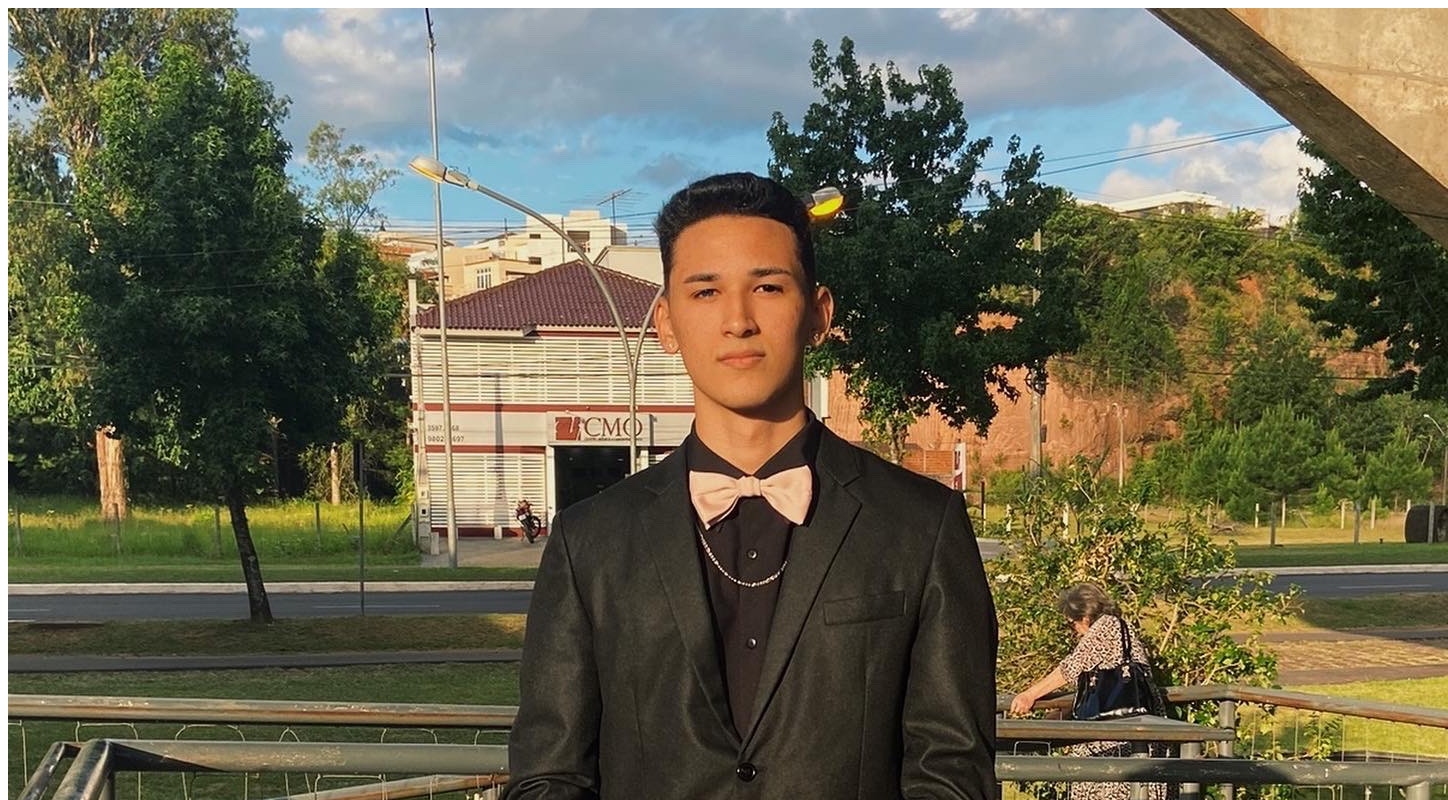
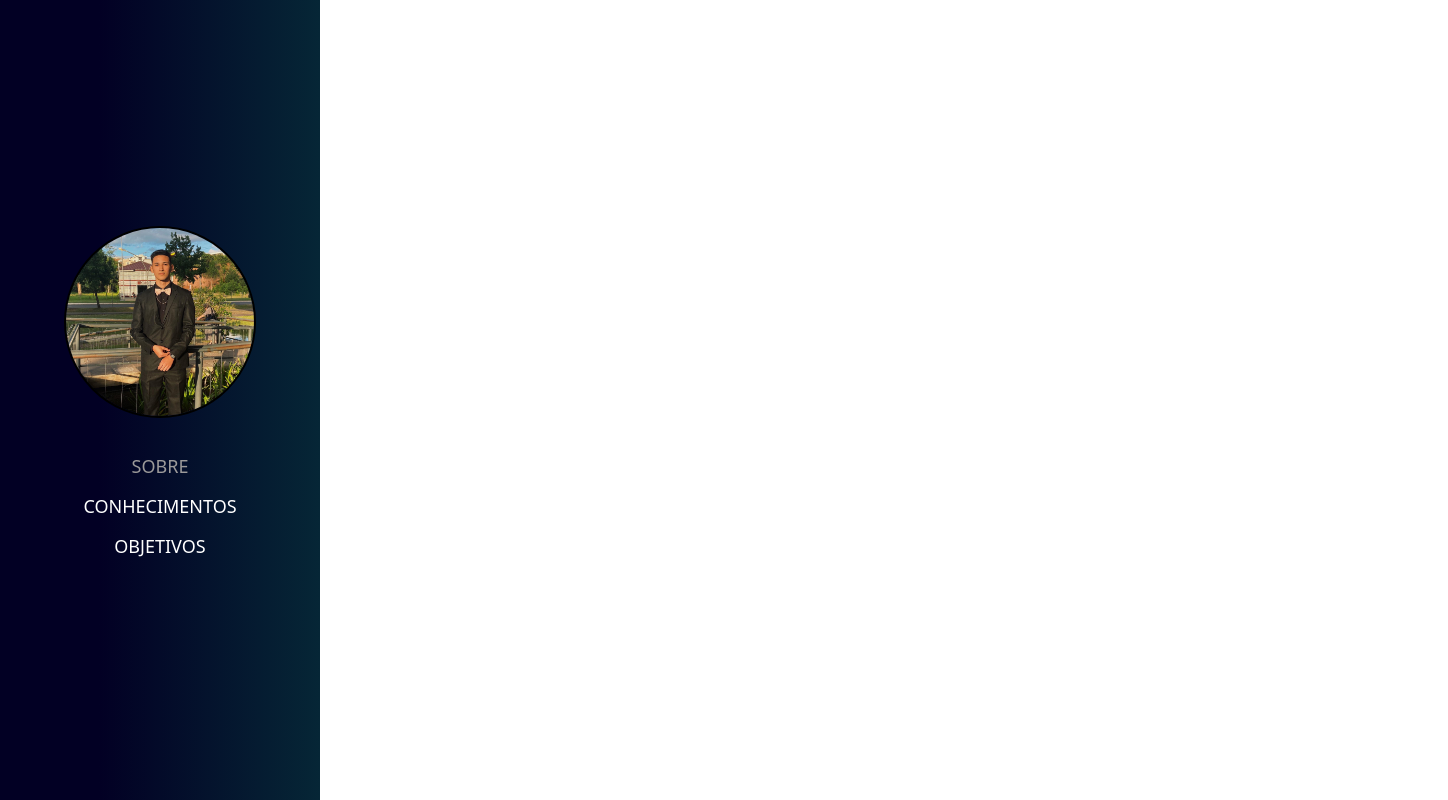
Before and after one commit to riquelmemr/portfolio, a plain HTML site: page index.html in a window 1280 px wide. Shown: the top 800 px of the page, 1448 px wide, since content can reach past the window. Drawn offline with Linux system fonts and the light colour scheme.

Commit message:
finished header

```diff
--- a/assets/css/styles.css
+++ b/assets/css/styles.css
@@ -0,0 +1,78 @@
+:root {
+  --primary-color: 90deg, rgba(2, 0, 36, 1) 31%, rgba(6, 38, 54, 1) 100%,
+    rgba(3, 1, 45, 1) 100%, rgba(9, 9, 121, 1) 100%, rgba(0, 212, 255, 1) 100%;
+  --primary-color-dark: 90deg, rgba(2, 0, 36, 1) 31%, rgb(0, 0, 0) 31%,
+    rgb(4, 20, 27) 100%, rgba(3, 1, 45, 1) 100%, rgb(0, 0, 2) 100%,
+    rgb(5, 39, 46) 100%;
+  --primary-color-default: rgba(6, 38, 54, 1);
+  --gray: rgb(156, 154, 154);
+  --white: rgb(255, 255, 255);
+}
+
+* {
+  margin: 0;
+  padding: 0;
+  box-sizing: border-box;
+}
+
+body {
+  font-family: system-ui, -apple-system, BlinkMacSystemFont, 'Segoe UI', Roboto, Oxygen, Ubuntu, Cantarell, 'Open Sans', 'Helvetica Neue', sans-serif;
+}
+
+.main {
+  display: grid;
+  position: relative;
+  grid-template-columns: 1fr 3fr;
+  min-height: 100vh;
+}
+
+.header {
+  display: flex;
+  flex-direction: column;
+  justify-content: center;
+
+  background: linear-gradient(var(--primary-color));
+}
+
+.container-img {
+  width: 100%;
+  display: flex;
+  align-items: center;
+  justify-content: center;
+
+  margin: 0 0 20px 0;
+}
+
+.my-image {
+  width: 60%;
+  height: auto;
+
+  border: 2px solid black;
+  border-radius: 50%;
+}
+
+.nav-list {
+  text-align: center;
+  list-style: none;
+}
+
+.nav-item {
+  font-size: 18px;
+  margin: 16px;
+}
+
+.nav-item a {
+  text-decoration: none;
+  color: var(--white);
+  font-weight: 500;
+}
+
+.nav-item a:hover {
+  color: var(--gray);
+  transition: 0.3s;
+}
+
+.selected {
+  font-weight: 500;
+  color: var(--gray);
+}
--- a/index.html
+++ b/index.html
@@ -4,17 +4,18 @@
     <meta charset="UTF-8" />
     <meta http-equiv="X-UA-Compatible" content="IE=edge" />
     <meta name="viewport" content="width=device-width, initial-scale=1.0" />
+    <link rel="stylesheet" href="./assets/css/styles.css">
     <title>Portfolio | SOBRE</title>
   </head>
   <body>
     <div class="main">
-      <header class="left-container">
+      <header class="header">
         <div class="container-img">
-          <img src="./assets/img/eu.jpeg" alt="Riquelme Eu" class="my-image" />
+          <img src="./assets/img/eu.jpeg" alt="Riquelme Maia Rodrigues" class="my-image" />
         </div>
         <nav>
           <ul class="nav-list">
-            <li class="nav-item">SOBRE</li>
+            <li class="nav-item selected">SOBRE</li>
             <li class="nav-item">
               <a href="./conhecimentos.html">CONHECIMENTOS</a>
             </li>
```
Also changed, not shown: conhecimentos.html (+4 -3 lines), objetivos.html (+4 -3 lines).
